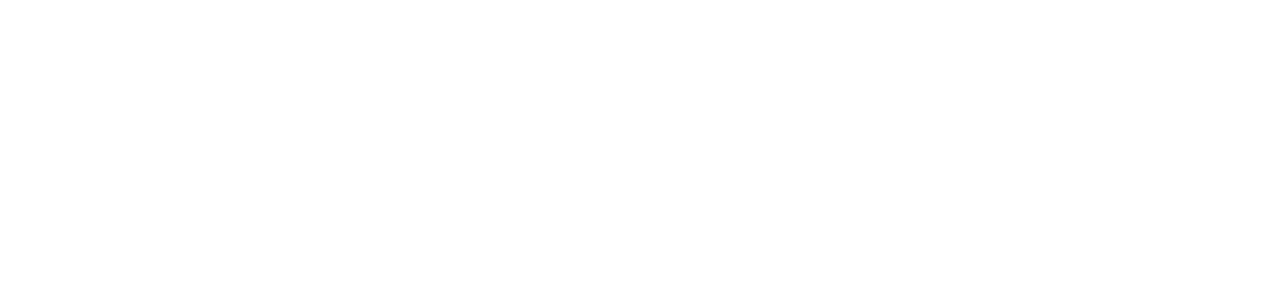
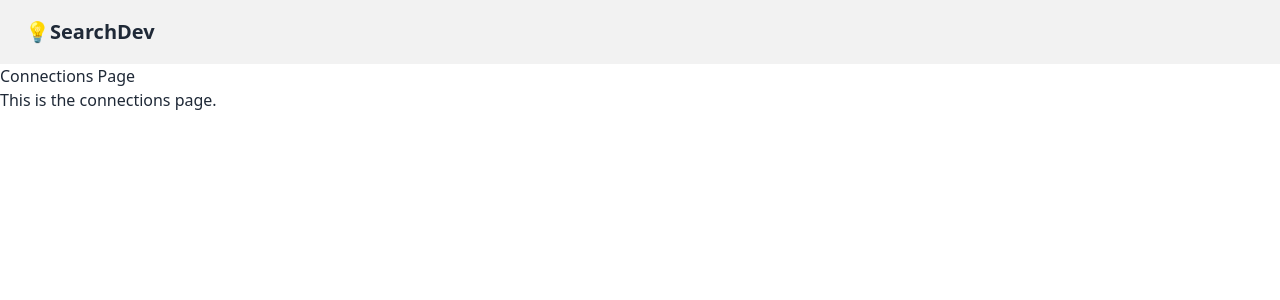
Before and after one commit to sumch76/SearchDev_Frontend, a React (Vite) app: page /connections in a window 1280 px wide. Before the commit this address had no page. Shown: the top 300 px of the page. Built offline with nearby package versions, Linux system fonts and the light colour scheme; no server answers.

Commit message:
change bio to about and created a connections component and did routing

```diff
--- a/src/App.jsx
+++ b/src/App.jsx
@@ -5,6 +5,7 @@ import { Provider } from "react-redux";
 import appStore from "./utils/appStore";
 import Feed from "./components/Feed";
 import Profile from "./components/Profile";
+import Connections from "./components/Connections";
 function App() {
 
   return (
@@ -16,6 +17,7 @@ function App() {
       <Route path="/login" element={<Login />}/>
       <Route path="/feed" element={<Feed/>}/>
       <Route path="/profile" element={<Profile/>}/>
+      <Route path="/connections" element={<Connections/>}/>
       </Route>
     </Routes>
     </BrowserRouter>
--- /dev/null
+++ b/src/components/Connections.jsx
@@ -0,0 +1,12 @@
+import React from 'react'
+
+const Connections = () => {
+  return (
+    <div>
+        <h1>Connections Page</h1>
+        <p>This is the connections page.</p>
+    </div>
+  )
+}
+
+export default Connections
--- a/src/components/EditProfile.jsx
+++ b/src/components/EditProfile.jsx
@@ -96,7 +96,6 @@ const EditProfile = ({ user }) => {
             <option value="female">Female</option>
             <option value="others">Others</option>
           </select>
-
           <label className="text-sm mb-2 text-gray-200">Bio</label>
           <input
             placeholder="Update your bio..."
@@ -117,7 +116,7 @@ const EditProfile = ({ user }) => {
 
       {/* Right side: FeedCard */}
       <div className="w-full  lg:w-1/3">
-        <FeedCard user={{ firstName, lastName, age, gender, photoURL, bio: about }} showActions={false} />
+        <FeedCard user={{ firstName, lastName, age, gender, photoURL, about}} showActions={false} />
       </div>
     </div>
   );
--- a/src/components/Navbar.jsx
+++ b/src/components/Navbar.jsx
@@ -26,7 +26,7 @@ const navigate=useNavigate();
   return (
    <div className="navbar bg-base-200">
   <div className="flex-1">
-    <Link to="/" className="btn btn-ghost text-xl">💡SearchDev</Link>
+    <Link to="/feed" className="btn btn-ghost text-xl">💡SearchDev</Link>
   </div>
 { user && (<div className="flex-none gap-2">
   <p>Welcome {user.firstName}😍</p>
@@ -47,7 +47,7 @@ const navigate=useNavigate();
             <span className="badge bg-green-300 text-black">New</span>
           </Link>
         </li>
-        <li><a>Settings</a></li>
+        <li><Link to="/connections">Connections</Link></li>
         <li><a onClick={handleLogout}>Logout</a></li>
       </ul>
     </div>
```
